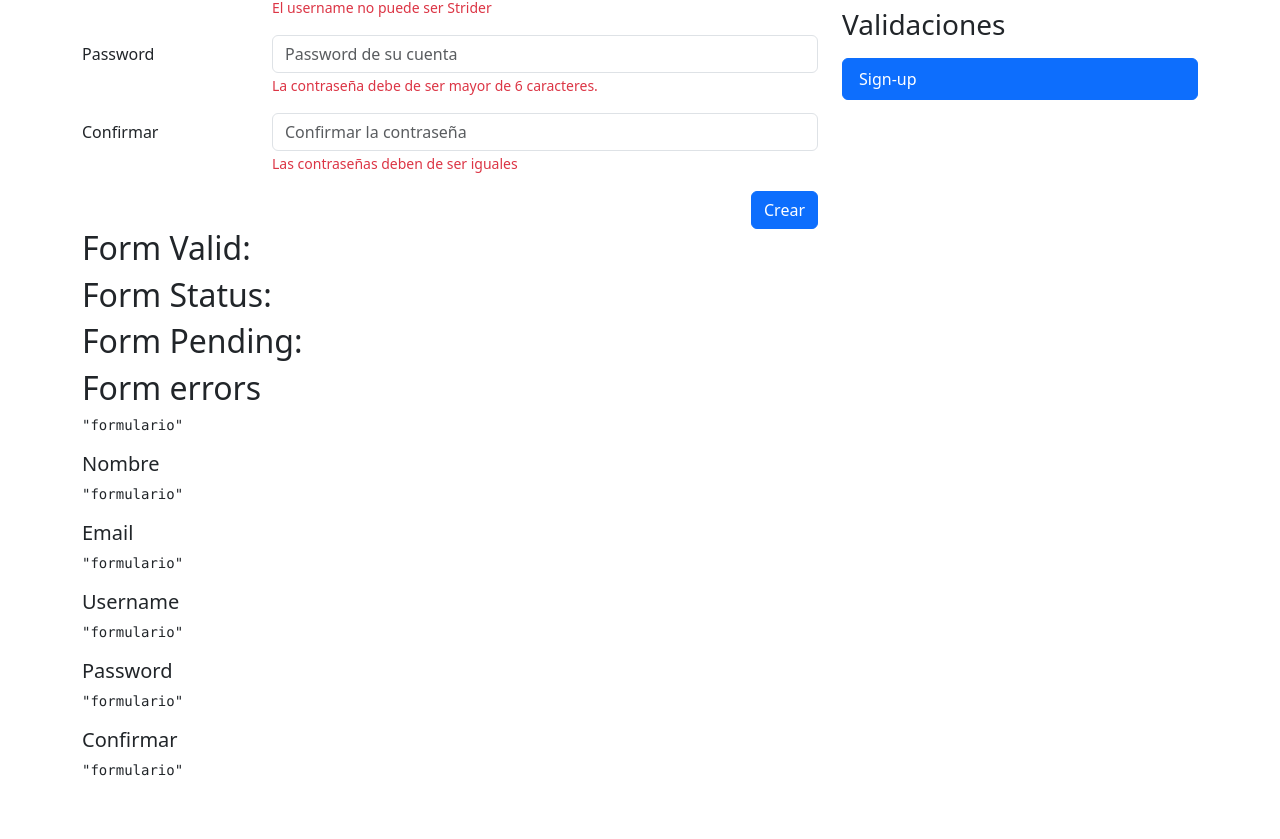
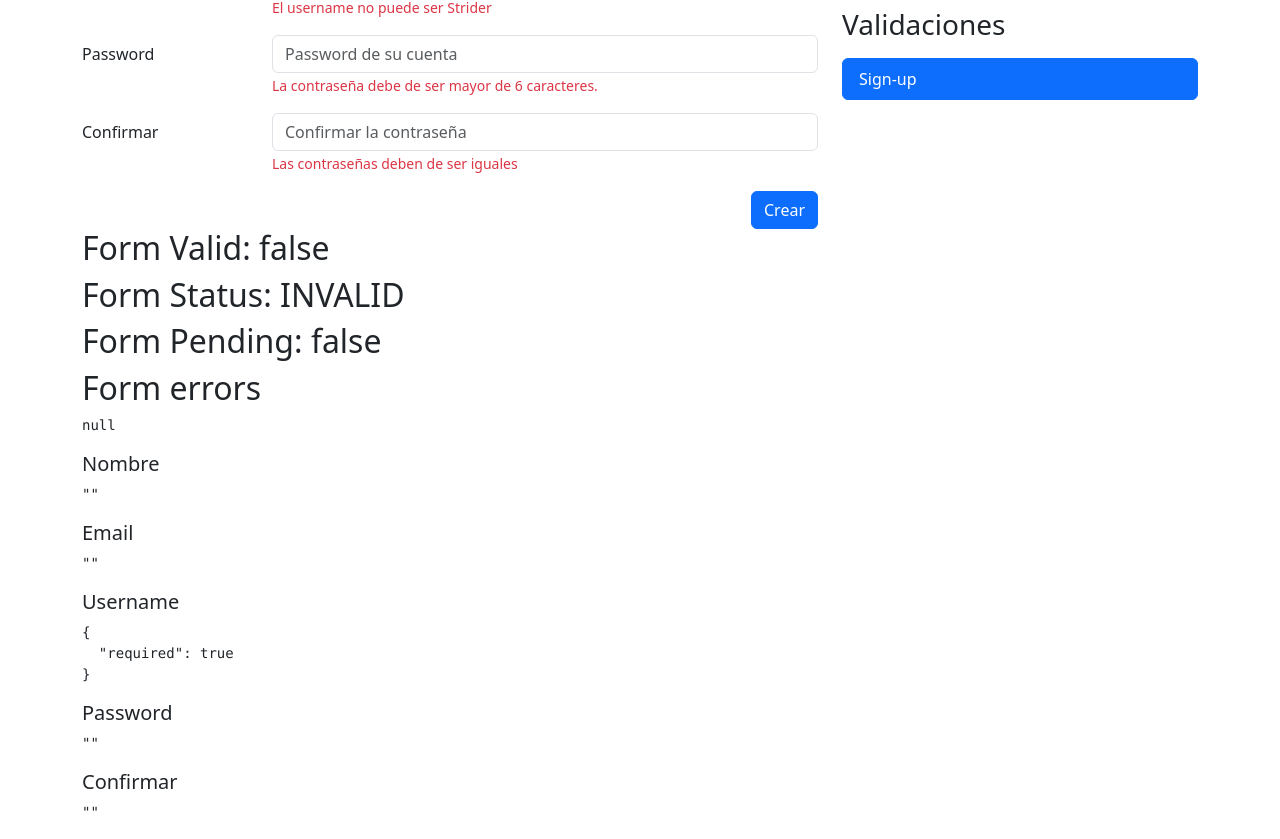
Before and after one commit to nicolashidalgo1989/07-formApp, an Angular app: page /auth/sign-up in a window 1280 px wide. Shown: the part 318-1157 px from the top of the page. Before the commit the page ends 1115 px from the top, so only its background shows below. Built offline with nearby package versions, Linux system fonts and the light colour scheme.

Commit message:
feat: validators y custom validator function

```diff
--- a/src/app/auth/auth.module.ts
+++ b/src/app/auth/auth.module.ts
@@ -3,6 +3,7 @@
 
 import { AuthRoutingModule } from './auth-routing.module';
 import { RegisterPageComponent } from './pages/register-page/register-page.component';
+import { ReactiveFormsModule } from '@angular/forms';
 
 
 @NgModule({
@@ -11,7 +12,8 @@
   ],
   imports: [
     CommonModule,
-    AuthRoutingModule
+    AuthRoutingModule,
+    ReactiveFormsModule
   ]
 })
 export class AuthModule { }
--- a/src/app/auth/pages/register-page/register-page.component.html
+++ b/src/app/auth/pages/register-page/register-page.component.html
@@ -4,7 +4,7 @@
 <div class="row">
     <div class="col">
 
-        <form autocomplete="off">
+        <form autocomplete="off" [formGroup]="myForm" (ngSubmit)="onSubmit()">
 
             <!-- Nombre -->
             <div class="row mb-3">
@@ -12,6 +12,7 @@
                 <div class="col-sm-9">
                     <input type="text"
                            class="form-control"
+                           formControlName="name"
                            placeholder="Nombre del usuario">
 
                     <span class="form-text text-danger">
@@ -26,6 +27,7 @@
                 <div class="col-sm-9">
                     <input type="email"
                            class="form-control"
+                           formControlName="email"
                            placeholder="Email del usuario">
                     <span class="form-text text-danger">
                         mensaje de error del email
@@ -39,6 +41,7 @@
                 <div class="col-sm-9">
                     <input type="text"
                            class="form-control"
+                           formControlName="username"
                            placeholder="Nombre código del usuario">
                     <span class="form-text text-danger">
                          El username no puede ser Strider
@@ -52,6 +55,7 @@
                 <div class="col-sm-9">
                     <input type="password"
                            class="form-control"
+                           formControlName="password"
                            placeholder="Password de su cuenta">
 
                     <span class="form-text text-danger">
@@ -66,6 +70,7 @@
                 <div class="col-sm-9">
                     <input type="password"
                            class="form-control"
+                           formControlName="password2"
                            placeholder="Confirmar la contraseña">
 
                     <span class="form-text text-danger">
@@ -90,24 +95,24 @@
 </div>
 
 
-<h2>Form Valid: </h2>
-<h2>Form Status: </h2>
-<h2>Form Pending: </h2>
+<h2>Form Valid: {{ myForm.valid }}</h2>
+<h2>Form Status: {{ myForm.status }}</h2>
+<h2>Form Pending: {{ myForm.pending }}</h2>
 <h2>Form errors</h2>
-<pre>{{ 'formulario' | json }}</pre>
+<pre>{{  myForm.errors  | json }}</pre>
 
 <h5>Nombre</h5>
-<pre>{{ 'formulario' | json }}</pre>
+<pre>{{ myForm.value.name | json }}</pre>
 
 <h5>Email</h5>
-<pre>{{ 'formulario' | json }}</pre>
+<pre>{{ myForm.value.email | json }}</pre>
 
 <h5>Username</h5>
-<pre>{{ 'formulario' | json }}</pre>
+<pre>{{ myForm.controls['username'].errors | json }}</pre>
 
 
 <h5>Password</h5>
-<pre>{{ 'formulario' | json }}</pre>
+<pre>{{ myForm.value.password | json }}</pre>
 
 <h5>Confirmar</h5>
-<pre>{{ 'formulario' | json }}</pre>
+<pre>{{ myForm.value.password2 | json }}</pre>
--- a/src/app/auth/pages/register-page/register-page.component.ts
+++ b/src/app/auth/pages/register-page/register-page.component.ts
@@ -1,9 +1,33 @@
 import { Component } from '@angular/core';
+import { FormBuilder, FormGroup, Validators } from '@angular/forms';
+import { cantBeStrider } from '../../../shared/validators/validators';
 
 @Component({
-  templateUrl: './register-page.component.html',
-  styles: ``
+  templateUrl: './register-page.component.html'
 })
 export class RegisterPageComponent {
 
+  public myForm: FormGroup = this.fb.group({
+    name: [ '', [Validators.required] ],
+    email: [ '', [Validators.required, Validators.email] ],
+    username: [ '', [Validators.required, cantBeStrider ] ],
+    password: [ '', [Validators.required, Validators.minLength(6) ] ],
+    password2: [ '', [Validators.required ] ]
+  })
+
+  constructor( private fb: FormBuilder){}
+
+  isValidField(field:string){
+    // todo obtener validacion desde un servicio
+  }
+
+  onSubmit(){
+    if(this.myForm.invalid){
+      this.myForm.markAllAsTouched();
+      return;
+    }
+    console.log(this.myForm.value);
+
+  }
+
 }
--- /dev/null
+++ b/src/app/shared/validators/validators.ts
@@ -0,0 +1,19 @@
+import { FormControl } from "@angular/forms";
+
+export const cantBeStrider = ( control: FormControl ) => {
+
+  const value: string = control.value.trim().toLowerCase();
+
+  if( value === 'strider' ){
+
+      return{
+
+        noStrider: true,
+
+      }
+
+  }
+
+  return null;
+
+}
```
